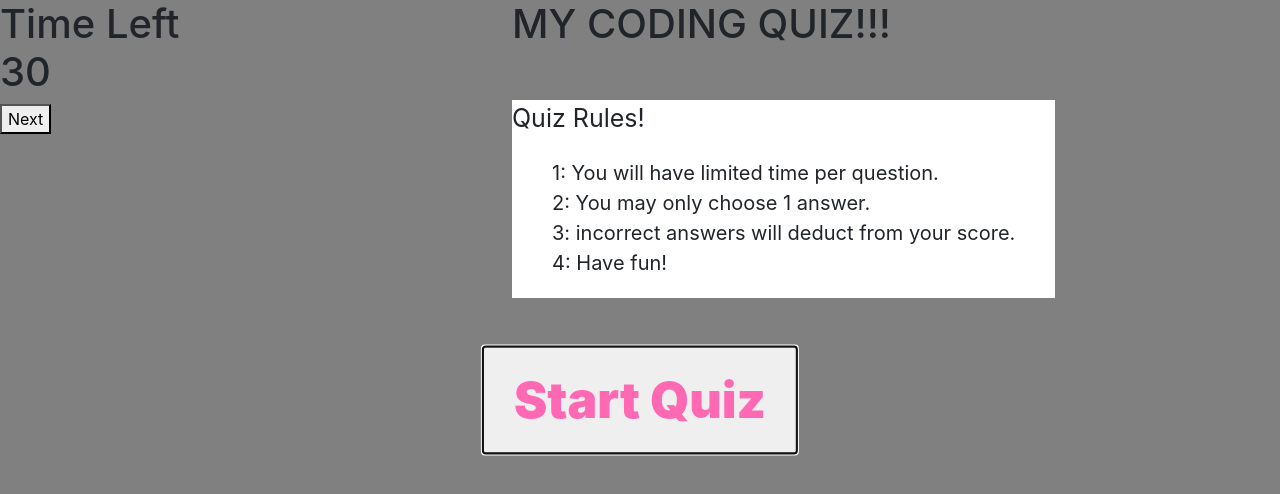
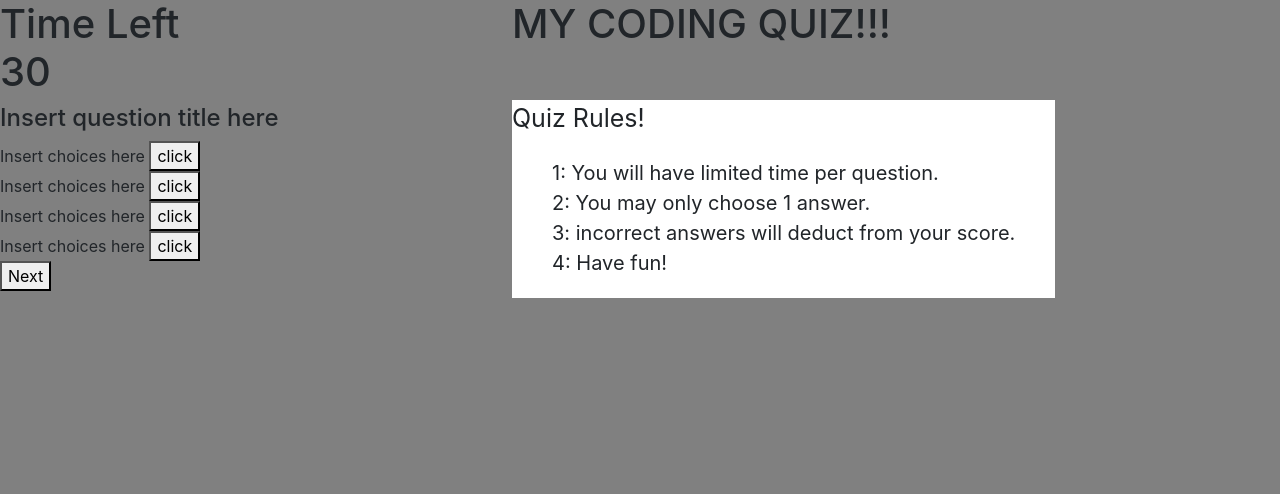
Before and after one commit to GreysonMainor/week-4-coding-quiz, a plain HTML site: page index.html in a window 1280 px wide. Both pictures are taken after a click on the button "Start Quiz". Drawn offline with nearby package versions, Linux system fonts and the light colour scheme.

Commit message:
added a working start game button to my js.

```diff
--- a/assets/quiz.js
+++ b/assets/quiz.js
@@ -1,22 +1,24 @@
-var start = document.getElementById("start-btn")
+var startBtn = document.querySelector(".start-btn")
 var openingQuestionsIndex = 0;
-var choices = document.getElementById("choices")
-var currentQuestion = document.getElementById("currentQuestion")
-var infoBox = document.getElementById("info-box")
-var infoList = document.getElementById("info-list")
-var infoTitle = document.getElementById("info-title")
-var quizArea = document.getElementById("quiz-area")
-var nextBtn = document.getElementById("next-btn")
-var result = document.getElementById("result")
-var completion = document.getElementById("completion")
-var scoreText = document.getElementById("score-text")
-var restart = document.getElementById("restart")
-var quit = document.getElementById("quit")
-var startQuiz = document.getElementById("start-screen")
+var choices = document.querySelector(".choices")
+var currentQuestion = document.querySelector(".currentQuestion")
+var infoBox = document.querySelector(".info-box")
+var infoList = document.querySelector(".info-list")
+var infoTitle = document.querySelector(".info-title")
+var quizArea = document.querySelector(".quiz-area")
+var nextBtn = document.querySelector(".next-btn")
+var result = document.querySelector(".result")
+var completion = document.querySelector(".completion")
+var scoreText = document.querySelector(".score-text")
+var restart = document.querySelector(".restart")
+var quit = document.querySelector(".quit")
+var startQuiz = document.querySelector(".start-screen")
 
 
-start.addEventListener("click", startGame)
+function startGame(){
+    console.log("something")
+    startBtn.classList.add("hide")
+    startQuiz.classList.add("active")
+}
 
-function startGame(){
-
-}
+startBtn.addEventListener("click", startGame)
--- a/assets/style.css
+++ b/assets/style.css
@@ -44,3 +44,6 @@ font-size: 25px;
 .hide{
     display: none;
 }
+.active{
+    display: inherit;
+}
```
